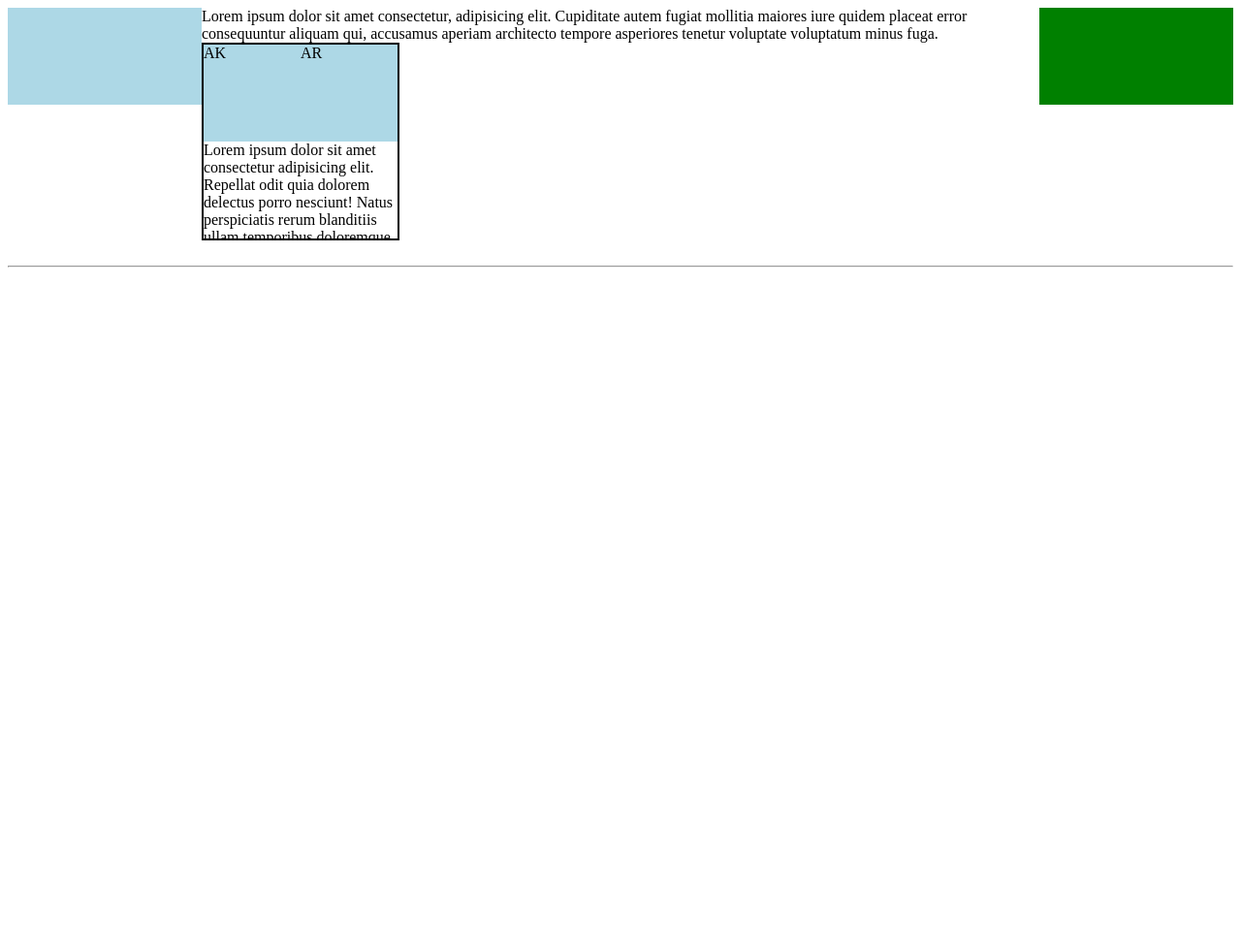
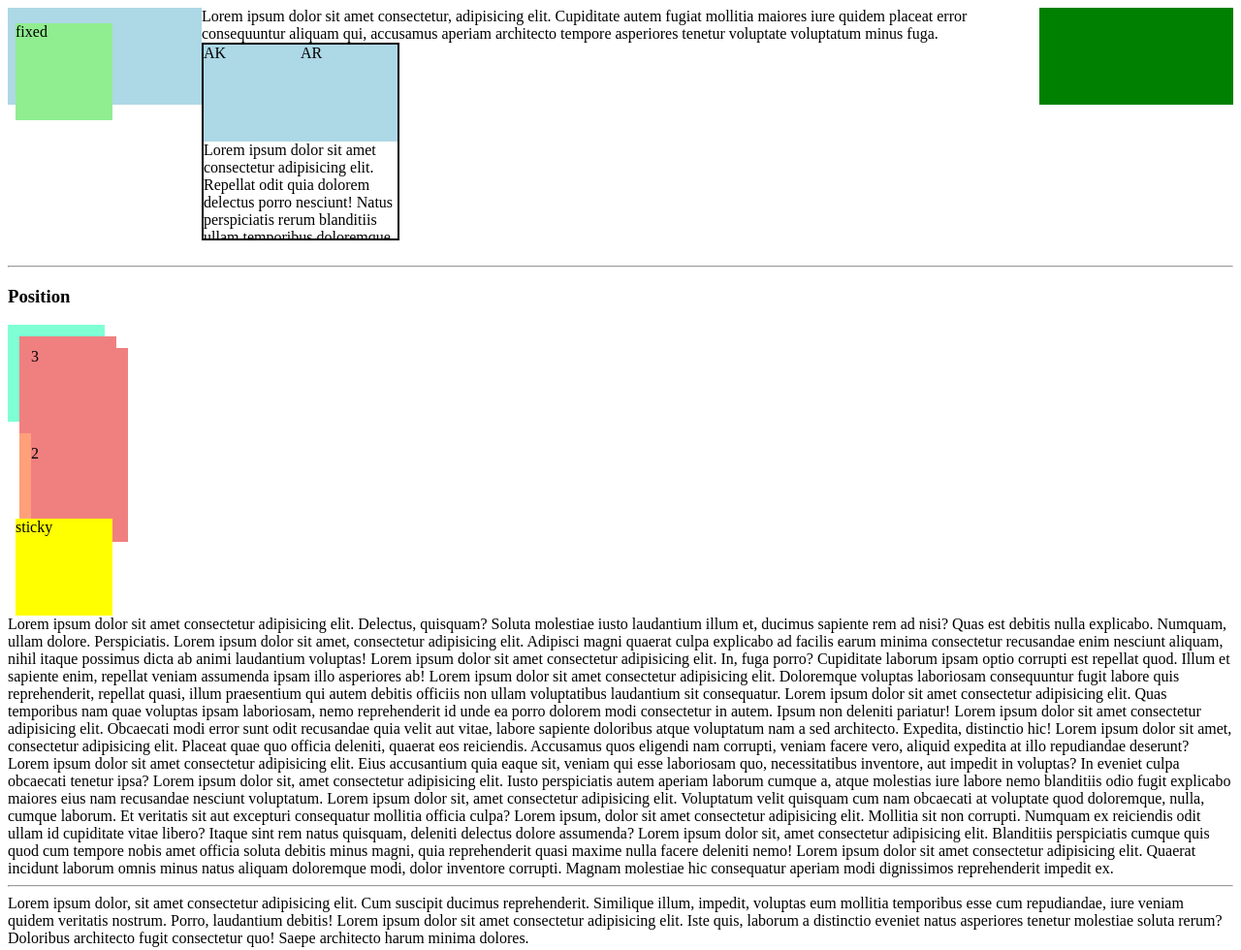
Before and after one commit to goarns77/260519, a plain HTML site: page 260519_ex04.html in a window 1280 px wide. Shown: the whole page at 97% size. Before the commit the page ends 800 px from the top, so only its background shows below. Drawn offline with Linux system fonts and the light colour scheme.

Commit message:
feat: add Flexbox example and expand documentation on CSS positioning properties

```diff
--- a/260519_ex04.html
+++ b/260519_ex04.html
@@ -1,26 +1,62 @@
-<!DOCTYPE html>
+<!doctype html>
 <html lang="en">
   <head>
-    <meta charset="UTF-8">
-    <meta name="viewport" content="width=device-width, initial-scale=1.0">
+    <meta charset="UTF-8" />
+    <meta name="viewport" content="width=device-width, initial-scale=1.0" />
     <title>Float</title>
     <style>
-        .floatbox_L{
+      .floatbox_L {
         width: 100px;
         height: 100px;
         background-color: lightblue;
         float: left;
       }
-        .floatbox_R{
+      .floatbox_R {
         width: 100px;
         height: 100px;
         background-color: green;
         float: right;
       }
-        .container{
+      .container {
         width: 200px;
         height: 200px;
         border: 2px solid black;
+      }
+      .box {
+        width: 100px;
+        height: 100px;
+        background-color: lightblue;
+      }
+      .static {
+        background-color: aquamarine;
+        top: 12px;
+        left: 12px;
+        /* static이므로 top, left 속성이 적용되지 않음
+
+            */
+      }
+      .relative {
+        position: relative;
+        background-color: lightsalmon;
+        top: 12px;
+        left: 12px;
+        /* relative에서는 정상적으로 top, left 적용*/
+      }
+      .absolute {
+        position: absolute;
+        background-color: lightcoral;
+        top: 12px;
+        left: 12px;
+        /* absolute에서는 속해 있는 요소 중에서
+               static이 아닌 요소를 기준으로 top, left 적용
+            */
+      }
+      .fixed {
+        position: fixed;
+        background-color: lightgreen;
+        top: 24px;
+        left: 16px;
+        /* fixed에서는 body를 기준으로 top, left 적용*/
       }
     </style>
   </head>
@@ -29,9 +65,12 @@
     <div class="floatbox_L"></div>
     <div class="floatbox_R"></div>
     <div class="floatbox_R"></div>
-    Lorem ipsum dolor sit amet consectetur, adipisicing elit. Cupiditate autem fugiat mollitia maiores iure quidem placeat error consequuntur aliquam qui, accusamus aperiam architecto tempore asperiores tenetur voluptate voluptatum minus fuga.
-    <div class="container" style="overflow: hidden;">
-        <div style="clear:both"></div>
+    Lorem ipsum dolor sit amet consectetur, adipisicing elit. Cupiditate autem
+    fugiat mollitia maiores iure quidem placeat error consequuntur aliquam qui,
+    accusamus aperiam architecto tempore asperiores tenetur voluptate voluptatum
+    minus fuga.
+    <div class="container" style="overflow: hidden">
+      <div style="clear: both"></div>
       <!-- 자식 요소가 모두 float면 스스로의 height를 계산하지 못함
              -> overflow: hidden; / clear: both; 사용
 
@@ -41,12 +80,70 @@
         -->
       <div class="floatbox_L">AK</div>
       <div class="floatbox_L">AR</div>
-        Lorem ipsum dolor sit amet consectetur adipisicing elit. Repellat odit quia dolorem delectus porro nesciunt! Natus perspiciatis rerum blanditiis ullam temporibus doloremque. Iusto, deleniti nostrum officiis tenetur dolorem nihil quod!
+      Lorem ipsum dolor sit amet consectetur adipisicing elit. Repellat odit
+      quia dolorem delectus porro nesciunt! Natus perspiciatis rerum blanditiis
+      ullam temporibus doloremque. Iusto, deleniti nostrum officiis tenetur
+      dolorem nihil quod!
     </div>
-    <br/>
+    <br />
     <!-- emmet : 선택자의 문법을 바탕으로 html 태그를 빠르게 만드는 방법 -->
 
+    <hr />
+
+    <h3>Position</h3>
+    <div style="position: relative">
+      <div class="box static">
+        <div class="box absolute">1</div>
+      </div>
+      <div class="box relative">
+        <!-- relative는 static에서 자신이 차지할 영역을 그대로 차지한 채, top, left, right, bottom 속성이 적용됨 -->
+        <div class="box absolute">2</div>
+      </div>
+      <div class="box absolute">
+        <!-- absolute는 속해 있는 요소 중에서 static이 아닌 요소를 기준으로 top, left, right, bottom 속성이 적용됨, 최상위 요소는 body이므로 상위 요소가 static뿐이면 body를 기준으로 적용됨 -->
+        <div class="box absolute">3</div>
+      </div>
+      <div class="box fixed">fixed</div>
+      <!-- fixed는 스크롤을 해도 항상 같은 위치에 있음 -->
+      <div
+        style="
+          position: sticky;
+          width: 100px;
+          height: 100px;
+          background-color: yellow;
+          top: 24px;
+          left: 16px;
+        "
+      >
+        sticky
+      </div>
+      <!-- sticky는 스크롤을 하면 fixed와 같이 동작하다가, 지정된 위치에 도달하면 고정됨 -->
+
+      <!-- 겹치는 위치를 바꾸고 싶다면 z-index 속성 사용 (높이)-->
+      Lorem ipsum dolor sit amet consectetur adipisicing elit. Delectus,
+      quisquam? Soluta molestiae iusto laudantium illum et, ducimus sapiente rem
+      ad nisi? Quas est debitis nulla explicabo. Numquam, ullam dolore.
+      Perspiciatis. Lorem ipsum dolor sit amet, consectetur adipisicing elit.
+      Adipisci magni quaerat culpa explicabo ad facilis earum minima consectetur
+      recusandae enim nesciunt aliquam, nihil itaque possimus dicta ab animi
+      laudantium voluptas! Lorem ipsum dolor sit amet consectetur adipisicing
+      elit. In, fuga porro? Cupiditate laborum ipsam optio corrupti est repellat
+      quod. Illum et sapiente enim, repellat veniam assumenda ipsam illo
+      asperiores ab!
+      Lorem ipsum dolor sit amet consectetur adipisicing elit. Doloremque voluptas laboriosam consequuntur fugit labore quis reprehenderit, repellat quasi, illum praesentium qui autem debitis officiis non ullam voluptatibus laudantium sit consequatur.
+      Lorem ipsum dolor sit amet consectetur adipisicing elit. Quas temporibus nam quae voluptas ipsam laboriosam, nemo reprehenderit id unde ea porro dolorem modi consectetur in autem. Ipsum non deleniti pariatur!
+      Lorem ipsum dolor sit amet consectetur adipisicing elit. Obcaecati modi error sunt odit recusandae quia velit aut vitae, labore sapiente doloribus atque voluptatum nam a sed architecto. Expedita, distinctio hic!
+      Lorem ipsum dolor sit amet, consectetur adipisicing elit. Placeat quae quo officia deleniti, quaerat eos reiciendis. Accusamus quos eligendi nam corrupti, veniam facere vero, aliquid expedita at illo repudiandae deserunt?
+      Lorem ipsum dolor sit amet consectetur adipisicing elit. Eius accusantium quia eaque sit, veniam qui esse laboriosam quo, necessitatibus inventore, aut impedit in voluptas? In eveniet culpa obcaecati tenetur ipsa?
+      Lorem ipsum dolor sit, amet consectetur adipisicing elit. Iusto perspiciatis autem aperiam laborum cumque a, atque molestias iure labore nemo blanditiis odio fugit explicabo maiores eius nam recusandae nesciunt voluptatum.
+      Lorem ipsum dolor sit, amet consectetur adipisicing elit. Voluptatum velit quisquam cum nam obcaecati at voluptate quod doloremque, nulla, cumque laborum. Et veritatis sit aut excepturi consequatur mollitia officia culpa?
+      Lorem ipsum, dolor sit amet consectetur adipisicing elit. Mollitia sit non corrupti. Numquam ex reiciendis odit ullam id cupiditate vitae libero? Itaque sint rem natus quisquam, deleniti delectus dolore assumenda?
+      Lorem ipsum dolor sit, amet consectetur adipisicing elit. Blanditiis perspiciatis cumque quis quod cum tempore nobis amet officia soluta debitis minus magni, quia reprehenderit quasi maxime nulla facere deleniti nemo!
+      Lorem ipsum dolor sit amet consectetur adipisicing elit. Quaerat incidunt laborum omnis minus natus aliquam doloremque modi, dolor inventore corrupti. Magnam molestiae hic consequatur aperiam modi dignissimos reprehenderit impedit ex.
       <hr/>
+      Lorem ipsum dolor, sit amet consectetur adipisicing elit. Cum suscipit ducimus reprehenderit. Similique illum, impedit, voluptas eum mollitia temporibus esse cum repudiandae, iure veniam quidem veritatis nostrum. Porro, laudantium debitis!
 
+      Lorem ipsum dolor sit amet consectetur adipisicing elit. Iste quis, laborum a distinctio eveniet natus asperiores tenetur molestiae soluta rerum? Doloribus architecto fugit consectetur quo! Saepe architecto harum minima dolores.
+    </div>
   </body>
 </html>
```
Also changed, not shown: 260519_ex05.html (added, +38 -0 lines). Lines whose indentation alone changed are shown as unchanged.
